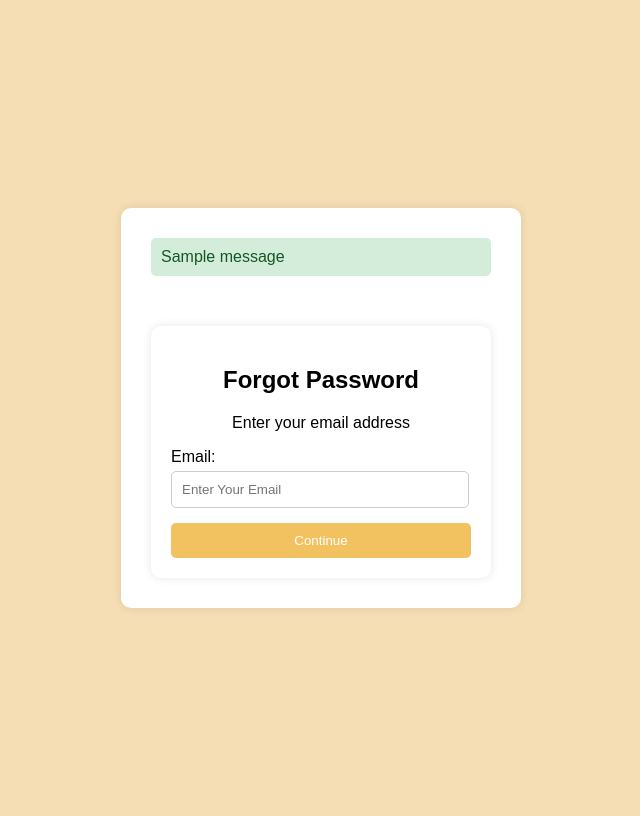
After one commit to Sagarika-02/Ghibli-Gazette2.0, a Django app: page /forgot-password/ in a window 1280 px wide. The commit adds this page. Shown: the whole page, without its empty margins (319-959 px from the left). Run offline with Django 5.2, Linux system fonts and the light colour scheme; tables that the repository leaves empty hold one stand-in row (values such as "Sample post"); one stand-in notice (Sample message) is shown.

Commit message:
Authentication:Password Reset-Change Feature Has Been Added

```diff
--- a/myblog/models.py
+++ b/myblog/models.py
@@ -5,6 +5,7 @@ from django.db import models
 
 class signupModel(models.Model):
     username = models.CharField(max_length=150, unique=True)
+    email = models.EmailField(unique=True, null=True, blank=True)  # Added email field
     password = models.CharField(max_length=128)
 
 class profileModel(models.Model):
--- a/myblog/templates/Login.html
+++ b/myblog/templates/Login.html
@@ -84,7 +84,7 @@
         <div class="flex flex-col md:flex-row justify-center items-center space-y-8 md:space-y-0 md:space-x-20 w-4/5">
             <!-- Logo -->
             <div class="flex-shrink-0">
-                <img src="{% static 'Images/logo4.png' %}" alt="Logo" class="w-50 h-50">
+                <img src="{% static 'Images/logo4.png' %}" alt="Logo" class="w-50 h-50 ">
             </div>
             <!-- Login Form -->
             <div class="w-full md:w-2/3 lg:w-1/2 shadow rounded p-8 form-container">
@@ -98,7 +98,7 @@
 
                     {% if messages %}
                     {% for message in messages %}
-                    <div class="alert alert-danger mb-4">
+                    <div class="alert alert-danger mb-4 text-red">
                         {{ message }}
                     </div>
                     {% endfor %}
@@ -110,10 +110,12 @@
                     </div>
                     <button type="submit" class="w-full btn">Log In</button>
                 </form>
+                <p class="mt-4 text-center"><a href="{% url 'forgot_password' %}"> Forgot Password?</a></p>
                 <p class="mt-6 text-center">Don't have an account? <a href="{% url 'signup' %}" class="hover:underline">Sign Up</a></p>
             </div>
         </div>
     </section>
+
 </body>
 
 </html>
--- a/myblog/templates/Posts.html
+++ b/myblog/templates/Posts.html
@@ -9,6 +9,7 @@
     <meta charset="UTF-8">
     <meta name="viewport" content="width=device-width, initial-scale=1.0">
     <title>Blog Management</title>
+    <script src="https://kit.fontawesome.com/f41ea349cb.js" crossorigin="anonymous"></script>
     <link href="https://cdn.jsdelivr.net/npm/tailwindcss@2.2.19/dist/tailwind.min.css" rel="stylesheet">
     <link rel="stylesheet" href="{%static 'style.css' %}">
     <style>
@@ -111,7 +112,7 @@
                 class="w-14 h-14 rounded-full mr-4">
                 <div>
                     <h3 class="text-lg font-bold">{{post.user.username}}</h3>
-                    <p class="text-gray-600 text-sm">{{post.user.profile.bio}}</p>
+                    <p class="text-gray-600 text-md" >{{post.user.profile.bio}}</p>
                 </div>
             </div>
 
@@ -122,7 +123,7 @@
                 {%endif%}
                 <div class="p-6 space-x-2">
                     <h4 class="text-xl font-bold mb-2">{{post.title}}</h4>
-                    <p class="text-gray-700 mb-4">Posted on {{post.created_at}}</p>
+                    <p class="text-gray-700 mb-4"> <i class="fa-regular fa-clock"></i> Posted on {{post.created_at}}</p>
                     <p class="text-gray-700 mb-4">{{post.content|truncatechars:100 }}</p>
                 {%if user.is_authenticated%}
                     {% if user == post.user %}
--- /dev/null
+++ b/myblog/templates/check_email.html
@@ -0,0 +1,118 @@
+
+<!-- Page 1: Forgot Password -->
+<!DOCTYPE html>
+<html lang="en">
+<head>
+   <meta charset="UTF-8">
+   <meta name="viewport" content="width=device-width, initial-scale=1.0">
+   <title>Forgot Password</title>
+   <style>
+       body {
+           background-color: wheat;
+           display: flex;
+           justify-content: center;
+           align-items: center;
+           min-height: 100vh;
+           font-family: sans-serif;
+       }
+
+       .container {
+           display: flex;
+           flex-direction: column;
+           gap: 20px;
+           background-color: #fff;
+           padding: 30px;
+           border-radius: 10px;
+           box-shadow: 0 0 10px rgba(0, 0, 0, 0.1);
+       }
+
+       .form-box {
+           padding: 20px;
+           width: 300px;
+           border-radius: 10px;
+           box-shadow: 0 0 10px rgba(0, 0, 0, 0.1);
+       }
+
+       h2 {
+           text-align: center;
+           margin-bottom: 20px;
+
+       }
+       p{
+        text-align: center;
+       }
+       .form-box label {
+           display: block;
+           margin-bottom: 5px;
+       }
+
+       .form-box input {
+           width: 92%;
+           padding: 10px;
+           margin-bottom: 15px;
+           border: 1px solid #ccc;
+           border-radius: 5px;
+       }
+
+       .form-box button {
+           background-color: #f2c260;
+           color: white;
+           padding: 10px 20px;
+           border: none;
+           border-radius: 5px;
+           cursor: pointer;
+           width: 100%;
+       }
+       /* Example CSS for messages */
+.message-container {
+    margin-bottom: 20px;
+}
+
+.message {
+    padding: 10px;
+    border-radius: 5px;
+    margin-bottom: 10px;
+}
+
+.message.success {
+    background-color: #d4edda;
+    color: #155724;
+}
+
+.message.error {
+    background-color: #f8d7da;
+    color: #721c24;
+}
+
+.message.warning {
+    background-color: #fff3cd;
+    color: #856404;
+}
+
+   </style>
+</head>
+<body>
+   <div class="container">
+
+    {% if messages %}
+           <div class="message-container">
+               {% for message in messages %}
+                   <div class="message {{ message.tags }}">
+                       {{ message }}
+                   </div>
+               {% endfor %}
+           </div>
+       {% endif %}
+       <div class="form-box">
+           <h2>Forgot Password</h2>
+           <p>Enter your email address</p>
+           <form method="POST" >
+               {% csrf_token %}
+               <label for="email">Email:</label>
+               <input type="email" id="email" name="email" placeholder="Enter Your Email" required>
+               <button type="submit">Continue</button>
+           </form>
+       </div>
+   </div>
+</body>
+</html>
--- a/myblog/templates/header.html
+++ b/myblog/templates/header.html
@@ -11,8 +11,8 @@
         <!--Username-->
         <div class="flex items-center ">
             {% if user.is_authenticated %}
-            <h3 class="text-lg  ml-4">
-                <span class="font-bold ">User:</span> {{ username }}
+            <h3 class="text-lg   ml-4" style="font-family: 'Courier New', Courier, monospace;">
+                <span class="font-bold "> <i class="fa-solid fa-user"></i> User:</span> {{ username }}
             </h3>
             {% endif %}
         </div>
--- a/myblog/urls.py
+++ b/myblog/urls.py
@@ -21,6 +21,11 @@ urlpatterns = [
     path('readmore/<int:pk>/',views.readmore,name="readmore"),
     path('search_results/',views.search_results,name="search_results"),
 
+    #Forgot Password
+    path('forgot-password/', views.forgot_password, name='forgot_password'),
+    path('reset-password/<uidb64>/<token>/', views.reset_password, name='reset_password'),
+
+
     #path('add_comment/<int:post_id>/',views.add_comment,name="add_comment"),
     #Wpath('add_reply/<comment_id>/',views.add_reply,name="add_reply"),
 
--- a/myblog/views.py
+++ b/myblog/views.py
@@ -13,6 +13,25 @@ from django.http import HttpResponse
 from .models import profileModel
 from .models import postcreateModel
 from django.urls import reverse
+
+#For password Reset feature
+from django.contrib.auth.tokens import default_token_generator
+from django.utils.encoding import force_bytes,force_str
+from django.utils.http import urlsafe_base64_encode, urlsafe_base64_decode
+from django.template.loader import render_to_string
+from django.core.mail import send_mail,EmailMessage
+from django.contrib import messages
+from django.core.cache import cache
+from django.contrib.auth.password_validation import validate_password
+from django.core.exceptions import ValidationError  # Add this import
+from datetime import timedelta,datetime
+from django.utils.timezone import now
+from django.conf import settings
+
+
+
+
+
 
 
 def home(request):
@@ -39,7 +58,7 @@ def signup(request):
             return redirect('signup')  # Redirect to signup page
 
         # Create user
-        user = User.objects.create_user(username=username, password=password)
+        user = User.objects.create_user(username=username,  email=email, password=password)
         user.save()
         messages.success(request, f"Account created for {username}. You can now login.")
         return redirect('user_login')  # Redirect to login page after successful signup
@@ -86,17 +105,21 @@ def createprofile(request):
         bio = request.POST.get('bio')
         image = request.FILES.get('profile_image')
 
+        # Check if bio and image are provided, and handle missing data
+        if not bio or not image:
+            # Handle case where either bio or image is missing
+            error_message = "Both bio and profile image are required."
+            # Optionally, you can use Django's messages framework to display this error message
+            return render(request, 'ProfilePage.html', {'profile': profile, 'error_message': error_message})
+
         if profile:
             # Update existing profile
             profile.bio = bio
-            if image:
-                profile.profile_image = image
+            profile.profile_image = image
             profile.save()
-            #messages.success(request, 'Profile updated successfully!')
         else:
             # Create new profile
             profile = profileModel.objects.create(user=request.user, bio=bio, profile_image=image)
-            #messages.success(request, 'Profile created successfully!')
 
         return redirect('profile')  # Redirect to profile page after profile update or creation
 
@@ -237,3 +260,151 @@ def search_results(request):
                 context['api_results'] = []
 
     return render(request, 'search_results.html', context)
+
+
+
+
+
+
+
+
+#Password Reset through rate limt and Time bounded Token sent in respective email
+
+#(1)Linke Expiry: This defines that the reset link will expire in 3 minutes after it is generated.
+PASSWORD_RESET_TIMEOUT = timedelta(minutes=6)
+
+def rate_limit(request, email=None):
+    ip = request.META.get('REMOTE_ADDR')
+
+#(2)Rate Limit:This part ensures that a user can only make 3 requests per hour from the same IP address. If the user has exceeded 3 requests, they will be blocked for the next hour.
+
+    # IP rate limiting
+    attempts = cache.get(ip, 0)
+    if attempts >= 3:
+        return "Too many requests from this IP. Try again later."
+
+    # Set rate limit for IP
+    cache.set(ip, attempts + 1, timeout=3600)  # Timeout set to 1 hour that is one can not make a new request for next 1 hour
+
+
+
+#(3)Email-based Flood Prevention:This section ensures that the user can only make a reset request once every 5 minutes using the same email. If they try again before 5 minutes, they must wait 1 hour (as defined by the 1-hour cache timeout) before making another request.
+
+    if email:
+        # Check last reset request for email within 5 minutes
+        last_request_time = cache.get(f"last_reset_request_{email}")
+        if last_request_time:
+            if datetime.now() - last_request_time < timedelta(minutes=5):  # One request per 5 minutes
+                return "Too many reset requests from this email. Please try again later."
+
+        # Set the last request time for this email
+        cache.set(f"last_reset_request_{email}", datetime.now(), timeout=3600)  # Store last request time (1 hour timeout)
+
+    return None
+
+
+
+def forgot_password(request):
+    if request.method == 'POST':
+        email = request.POST.get('email')
+
+        # Check for rate limit security
+        rate_limit_message = rate_limit(request, email=email)
+        if rate_limit_message:
+            messages.error(request, rate_limit_message)
+            return redirect('forgot_password')
+
+        try:
+            user = User.objects.get(email=email)
+            token = default_token_generator.make_token(user)
+            uid = urlsafe_base64_encode(force_bytes(user.pk))
+
+
+            # Convert PASSWORD_RESET_TIMEOUT to seconds
+            timeout_seconds = PASSWORD_RESET_TIMEOUT.total_seconds()
+
+            # Set expiration time for the reset link (3 minutes)
+            reset_link_expiry = datetime.now() + PASSWORD_RESET_TIMEOUT
+            cache.set(f"reset_link_{uid}", reset_link_expiry, timeout=timeout_seconds)
+
+            # Generate the password reset URL
+            reset_url = reverse('reset_password', kwargs={'uidb64': uid, 'token': token})
+            reset_url = request.build_absolute_uri(reset_url)
+
+            # Send email with reset link
+            subject = "Password Reset Request"
+            message = render_to_string('password_reset_email.html', {
+                'reset_url': reset_url,
+                'user': user,
+            })
+
+             # Create an EmailMessage instance with proper headers
+            email_message = EmailMessage(
+                subject,  # Email subject
+                message,  # Email message body
+                'no-reply@example.com',  # Sender's email address (no-reply)
+                [user.email],  # Recipient's email
+            )
+
+            # Set the "From" header explicitly with sender name as 'noreply'
+            email_message.extra_headers = {
+                'From': 'noreply <no-reply@example.com>',  # This will show 'noreply' in the From field
+                'Reply-To': 'no-reply@example.com',  # Ensures that the user cannot reply to this email
+            }
+
+            # Send the email
+            email_message.send()
+
+
+
+            messages.success(request, "Password reset link sent to your email.")
+            return redirect('forgot_password')
+        except User.DoesNotExist:
+            messages.error(request, "No account found with this email.")
+            return render(request, 'check_email.html')
+
+    return render(request, 'check_email.html')
+
+
+
+
+def reset_password(request, uidb64, token):
+    try:
+        # Decode the uidb64 to get the user ID
+        uid = force_str(urlsafe_base64_decode(uidb64))
+        user = User.objects.get(pk=uid)
+
+        # Check for token expiration
+        reset_link_expiry = cache.get(f"reset_link_{uidb64}")
+        if reset_link_expiry is None or datetime.now() > reset_link_expiry:
+            messages.error(request, "The reset link has expired.")
+            return redirect('forgot_password')
+
+    except (TypeError, ValueError, OverflowError, User.DoesNotExist):
+        user = None
+
+    # Validate the token
+    if user is not None and default_token_generator.check_token(user, token):
+        if request.method == 'POST':
+            new_password = request.POST.get('new-password')
+            confirm_password = request.POST.get('confirm-password')
+
+            # Check if the passwords match
+            if new_password != confirm_password:
+                messages.error(request, "Passwords do not match.")
+                return render(request, 'resetPW.html', {'uidb64': uidb64, 'token': token})
+
+            try:
+                validate_password(new_password, user)
+                user.set_password(new_password)
+                user.save()
+                messages.success(request, "Your password has been reset.")
+                return redirect('user_login')  # Redirect to login page after successful password reset
+            except ValidationError as e:
+                messages.error(request, ", ".join(e.messages))
+                return render(request, 'resetPW.html', {'uidb64': uidb64, 'token': token})
+
+        return render(request, 'resetPW.html', {'uidb64': uidb64, 'token': token})
+    else:
+        messages.error(request, "The reset link is invalid or expired.")
+        return redirect('forgot_password')
```
Also changed, not shown: myblog/templates/IndividualBlogPost.html (+9 -3 lines), myblog/templates/ProfilePage.html (+39 -8 lines), myblog/templates/SignUp.html (+6 -2 lines), myblog/templates/index.html (+10 -9 lines), myblog/templates/password_reset_email.html (added, +7 -0 lines), myblog/templates/resetPW.html (added, +133 -0 lines), myproject/settings.py (+14 -1 lines), myblog/migrations/0011_signupmodel_email.py (added).
